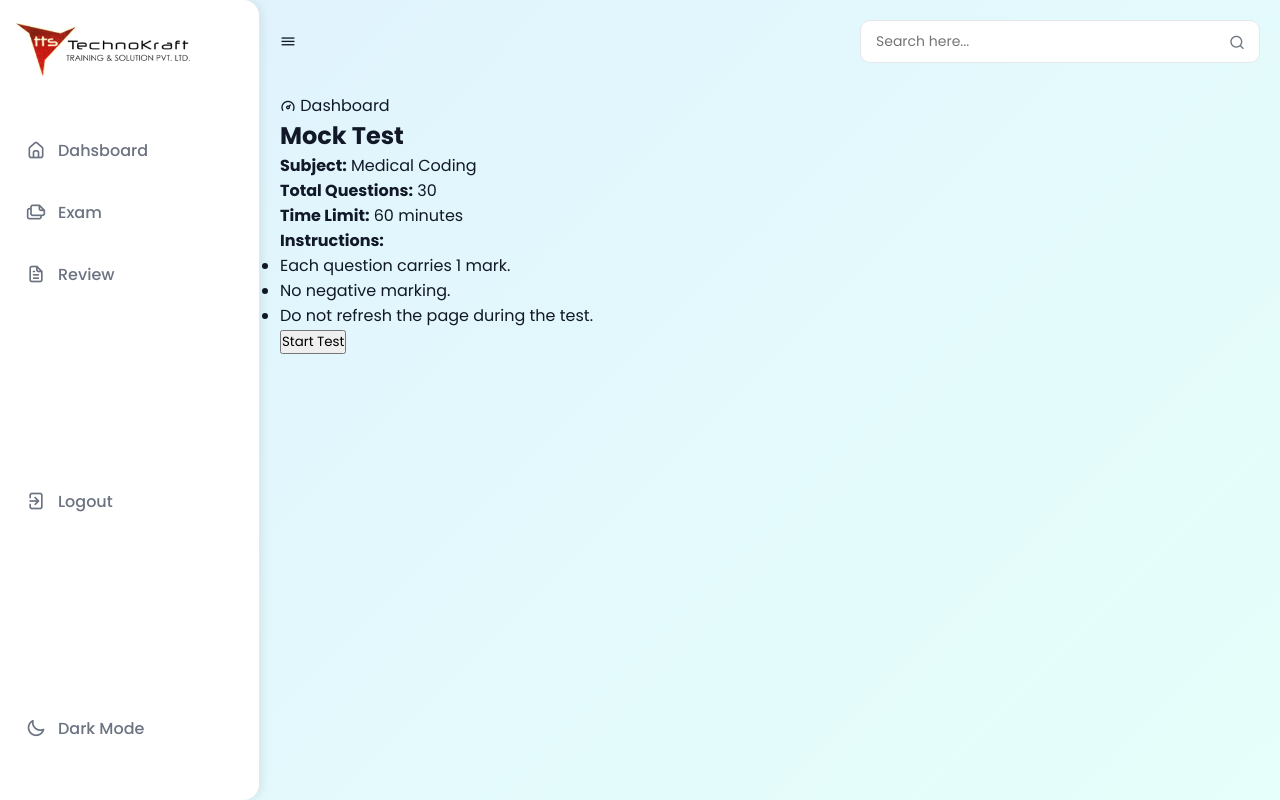
After one commit to Muaazmaniyar/tts-project, a Django app: template mocktest/templates/start_test.html in a window 1280 px wide. The commit adds this page. Run offline with Django 3.2, Linux system fonts and the light colour scheme; the template is opened without the code that fills it, so the values that code supplies are empty.

Commit message:
start-test page

```diff
--- a/mocktest/main/urls.py
+++ b/mocktest/main/urls.py
@@ -4,6 +4,8 @@ from . import views
 urlpatterns = [
 
     path('login/', views.student_login, name='login'),
+    path('logout/', views.student_logout, name='logout'),
+    path('start_test/', views.start_test, name='start_test'),
     path('test/', views.mcq_test, name='mcq_test'),
     path('review/', views.review, name='review'),
     path('dashboard/', views.student_dashboard, name='dashboard'),   # new route
--- a/mocktest/templates/dashboard.html
+++ b/mocktest/templates/dashboard.html
@@ -28,7 +28,7 @@
                     <i class="uil uil-estate"></i>
                     <span class="link-name">Dahsboard</span>
                 </a></li>
-                <li><a href="#" onclick="showExam()">
+                <li><a href="{% url 'start_test' %}">
                     <i class="uil uil-files-landscapes"></i>
                     <span class="link-name">Exam</span>
                     </a>
@@ -54,10 +54,14 @@
             </ul>
 
             <ul class="logout-mode">
-                <li><a href="#">
-                    <i class="uil uil-signout"></i>
-                    <span class="link-name">Logout</span>
-                </a></li>
+                <li>
+                    <a href="{% url 'logout' %}">
+                        <i class="uil uil-signout"></i>
+                        <span class="link-name">Logout</span>
+                    </a>
+                </li>
+            </ul>
+
                 <li class="mode">
                     <a href="#">
                         <i class="uil uil-moon"></i>
@@ -86,6 +90,13 @@
                     <i class="uil uil-tachometer-fast-alt"></i>
                     <span class="text">Dashboard</span>
                 </div>
+
+                {% block content %}
+
+
+                {% endblock %}
+
+
                 <!-- <div class="boxes">
                     <div class="box box1">
                         <i class="uil uil-thumbs-up"></i>
--- /dev/null
+++ b/mocktest/templates/start_test.html
@@ -0,0 +1,20 @@
+{% extends "dashboard.html" %}
+
+{% block content %}
+<div class="test-info">
+    <h2>Mock Test</h2>
+    <p><strong>Subject:</strong> Medical Coding</p>
+    <p><strong>Total Questions:</strong> 30</p>
+    <p><strong>Time Limit:</strong> 60 minutes</p>
+    <p><strong>Instructions:</strong></p>
+    <ul>
+        <li>Each question carries 1 mark.</li>
+        <li>No negative marking.</li>
+        <li>Do not refresh the page during the test.</li>
+    </ul>
+
+    <form method="get" action="{% url 'mcq_test' %}">
+        <button type="submit" class="btn btn-primary">Start Test</button>
+    </form>
+</div>
+{% endblock %}
```
Also changed, not shown: mocktest/main/models.py (+7 -0 lines), mocktest/main/views.py (+8 -1 lines), mocktest/db.sqlite3, mocktest/main/admin.py (line endings or trailing spaces).
